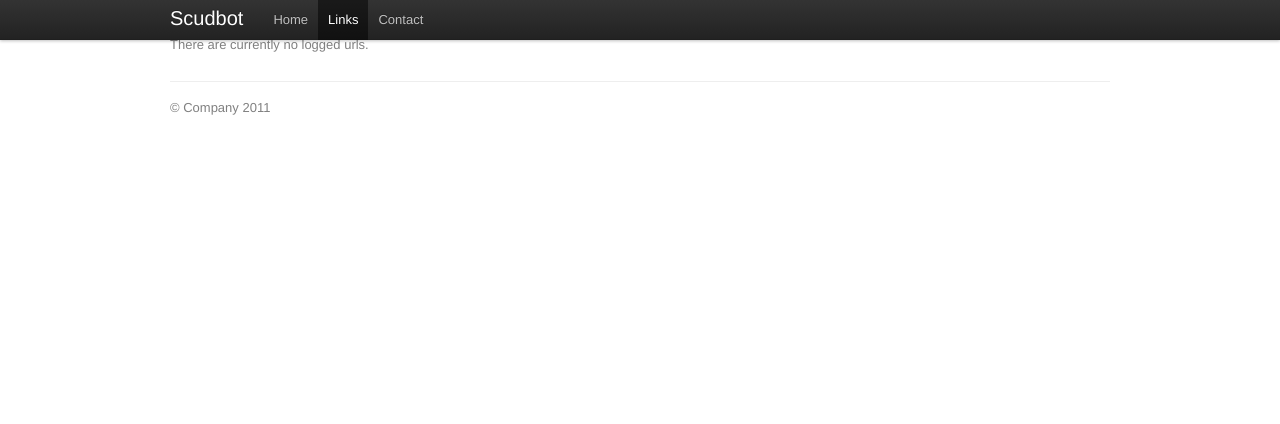
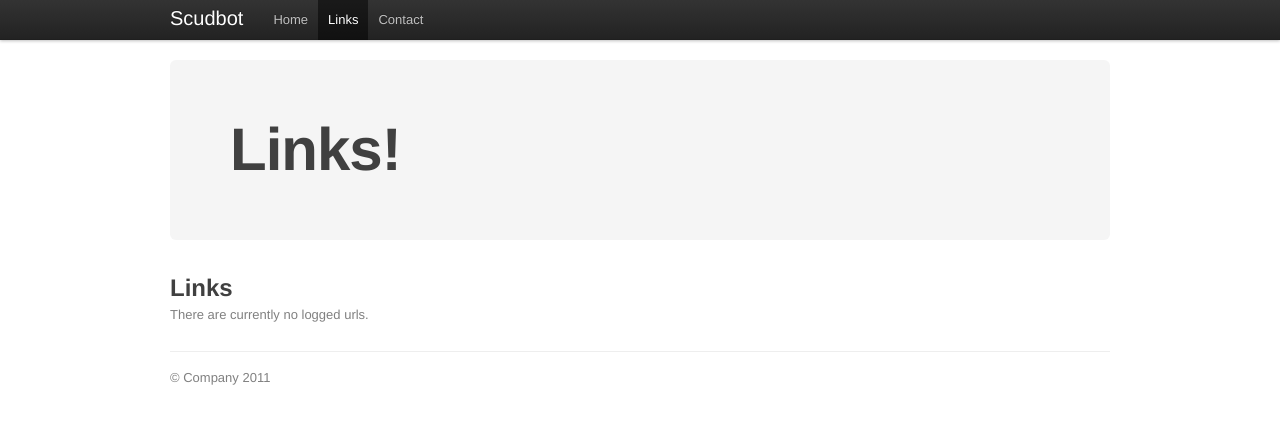
Before and after one commit to doobeh/scudbot, a Flask app: page /urls/ in a window 1280 px wide. Shown: the top 424 px of the page. Run offline with Flask 2, Linux system fonts and the light colour scheme; data that the repository does not hold is empty; style sheets or scripts are compiled from the project's sources; some libraries are stand-ins or nearby versions.

Commit message:
Adjusted layout.

```diff
--- a/templates/urls.html
+++ b/templates/urls.html
@@ -46,6 +46,11 @@
 
     <div class="container">
 
+      <!-- Main hero unit for a primary marketing message or call to action -->
+      <div class="hero-unit">
+        <h1>Links!</h1>
+      </div>
+
       <!-- Show any logged messages -->
       <div class="row">
       	<div class="span16">
```
